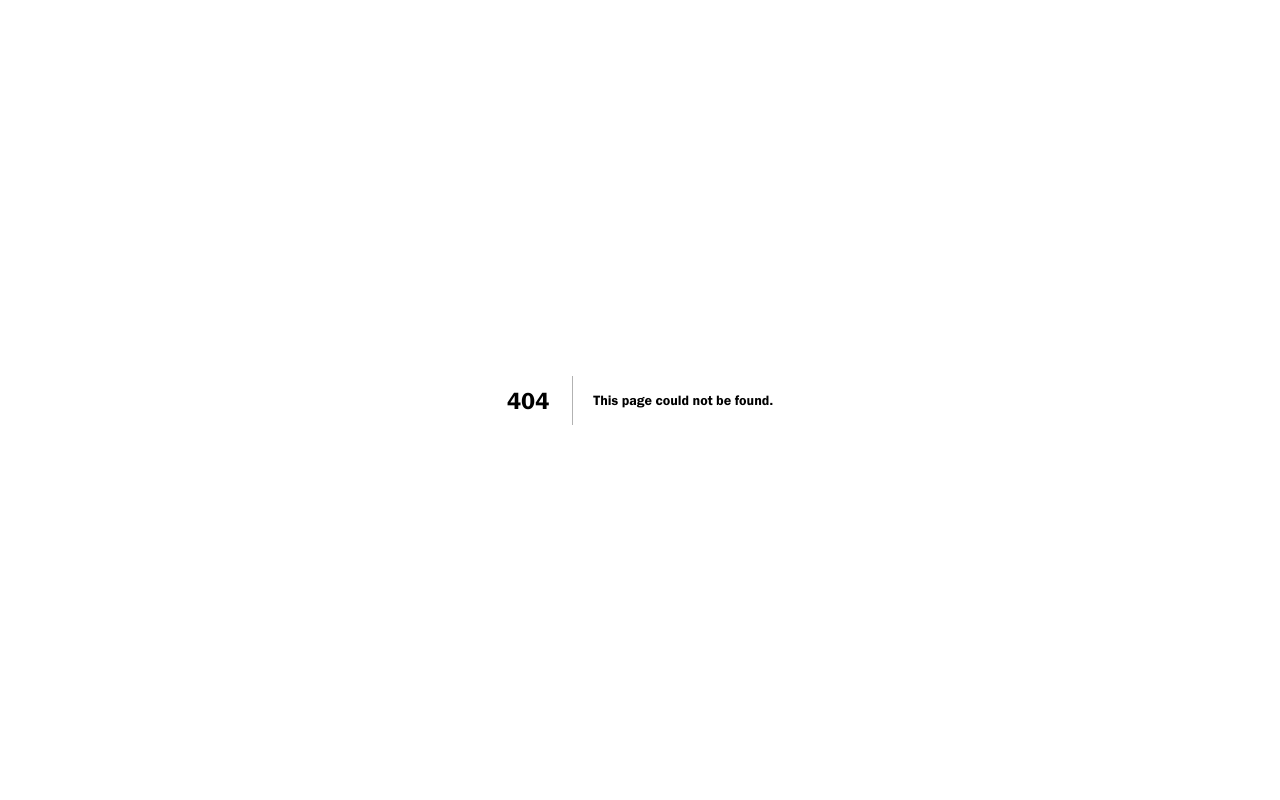
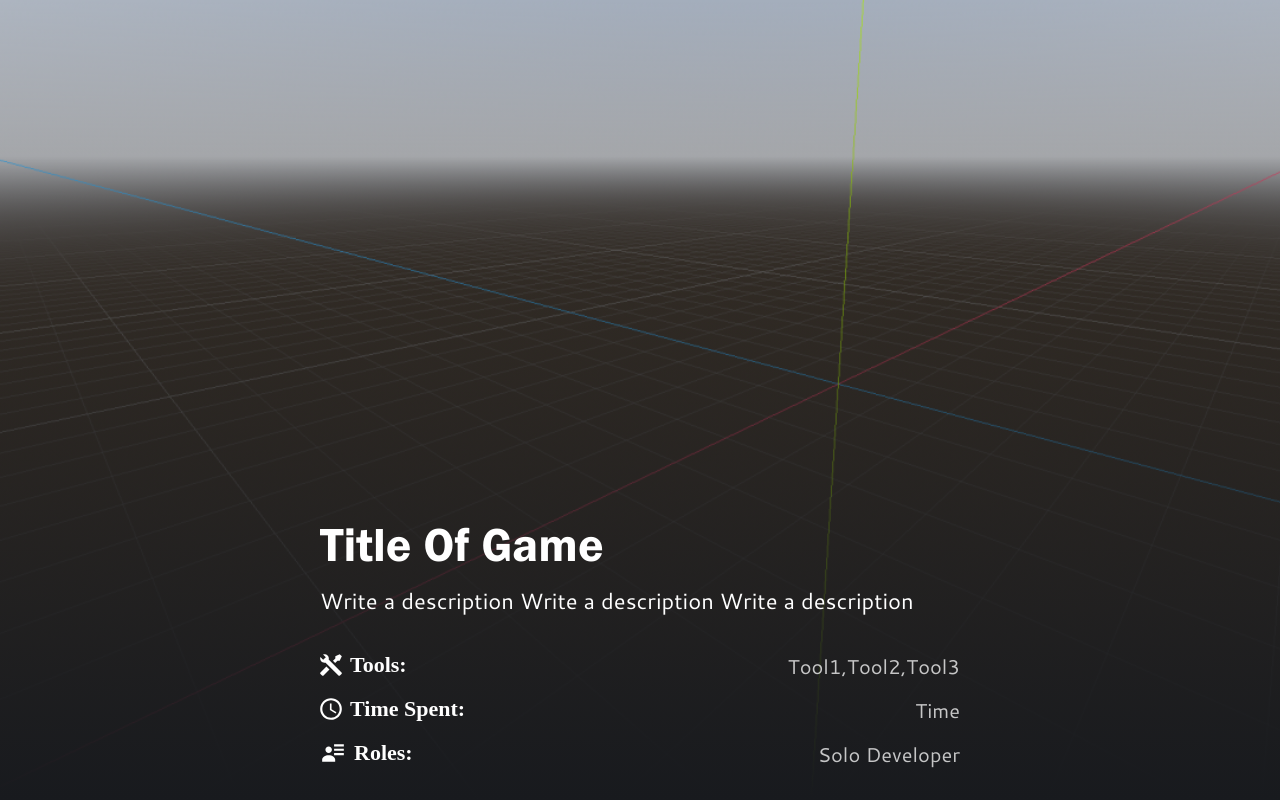
Before and after one commit to mr-spicysauce/portfolio-website, a Next.js app: page /TheWalkingStead in a window 1280 px wide. Before the commit this address had no page. Shown: the top 800 px of the page. Built offline with nearby package versions, Linux system fonts and the light colour scheme; a web font is replaced by a local one.

Commit message:
Started work on WalkingStead portfolio page

```diff
--- /dev/null
+++ b/src/pages/TheWalkingStead.js
@@ -0,0 +1,65 @@
+import { FooterHero } from '@/components/heros/footer'
+import PortfolioItemStyle from '@/styles/PortfolioItem.module.css'
+import styles from '@/components/heros/portfolio.module.css'
+
+import ToolIcon from '@/assets/SVG/Tool'
+import TimeIcon from '@/assets/SVG/Time'
+import RoleIcon from '@/assets/SVG/Roles'
+
+export default function Home() {
+    return (
+        <>
+            <div className={PortfolioItemStyle.PortfolioItem}>
+                <div className={PortfolioItemStyle.Main1}>
+                    <div className={PortfolioItemStyle.Main1Holder}>
+                        <div className={PortfolioItemStyle.TitleHolder}>
+                            <h1 className={PortfolioItemStyle.TitleText}>
+                                Title Of Game
+                            </h1>
+                            <h3 className={PortfolioItemStyle.Description}>
+                                Write a description Write a description Write a
+                                description
+                            </h3>
+                        </div>
+
+                        <div className={styles.itemContent}>
+                            <div className={styles.itemContentSection}>
+                                <header
+                                    className={styles.itemContentSectionHeader}
+                                >
+                                    <ToolIcon></ToolIcon>
+                                    <h3>Tools:</h3>
+                                </header>
+                                <p>Tool1,Tool2,Tool3</p>
+                            </div>
+                            {/*//I am just gonna copy this from portfolio.js and
+                            just import the css too lol*/}
+                            <div className={styles.itemContentSection}>
+                                <header
+                                    className={styles.itemContentSectionHeader}
+                                >
+                                    <TimeIcon></TimeIcon>
+                                    <h3>Time Spent:</h3>
+                                </header>
+                                <p>Time</p>
+                            </div>
+                            <div className={styles.itemContentSection}>
+                                <header
+                                    className={styles.itemContentSectionHeader}
+                                >
+                                    <RoleIcon></RoleIcon>
+                                    <h3>Roles:</h3>
+                                </header>
+                                <p>Solo Developer</p>
+                            </div>
+                        </div>
+                    </div>
+                </div>
+                <div className={PortfolioItemStyle.MainContent}>
+                    <h1>HELLO</h1>
+                </div>
+                <FooterHero />
+            </div>
+        </>
+    )
+}
--- /dev/null
+++ b/src/styles/PortfolioItem.module.css
@@ -0,0 +1,71 @@
+.Main1 {
+    height: 100vh;
+    width: 100%;
+    background-image: linear-gradient(
+            180deg,
+            rgba(24, 26, 30, 0) 0%,
+            #181a1e 100%
+        ),
+        url('/assets/Main2BG.webp');
+    background-size: cover;
+    background-repeat: no-repeat;
+    display: flex;
+    justify-content: center;
+    align-items: flex-end;
+    align-self: stretch;
+}
+
+.Main1Holder {
+    display: flex;
+    width: 50vw;
+    padding: 32px 0px;
+    flex-direction: column;
+    justify-content: flex-end;
+    align-items: flex-start;
+    gap: 36px;
+    align-self: stretch;
+}
+
+.TitleHolder {
+    display: flex;
+    flex-direction: column;
+    justify-content: flex-end;
+    align-items: flex-start;
+    gap: 14px;
+}
+
+.TitleText {
+    color: #fff;
+    font-family: Franklin Gothic;
+    font-size: 48px;
+    font-style: normal;
+    font-weight: 400;
+    line-height: normal;
+    margin: 0;
+}
+
+.Description {
+    color: #fff;
+    font-family: Cantarell;
+    font-size: 22px;
+    font-style: normal;
+    font-weight: 500;
+    line-height: normal;
+    margin: 0%;
+}
+
+.MainContent {
+    display: flex;
+    padding-bottom: 64px;
+    flex-direction: column;
+    justify-content: center;
+    align-items: center;
+    gap: 36px;
+    align-self: stretch;
+}
+
+.PortfolioItem {
+    display: flex;
+    flex-direction: column;
+    align-items: center;
+}
```
